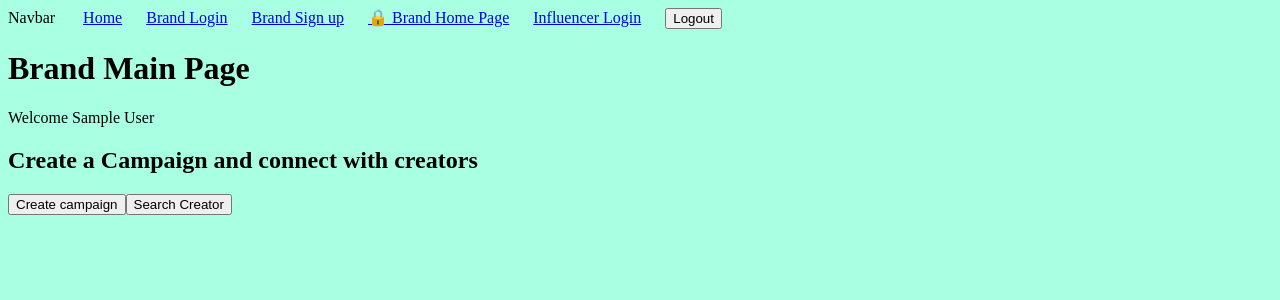
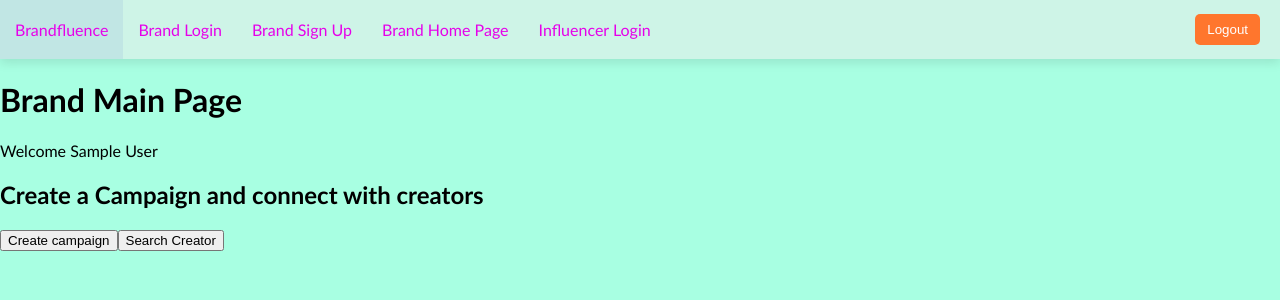
Before and after one commit to eagleeye0/eagleeye0.github.io, a React (Create React App) app: page /brand in a window 1280 px wide. Shown: the top 300 px of the page. Built offline with nearby package versions, Linux system fonts and the light colour scheme; sample sign-in values are in the browser's storage.

Commit message:
Add design to navbar

```diff
--- a/public/css/style.css
+++ b/public/css/style.css
@@ -1 +1,5 @@
 /* Global CSS */
+body {
+  margin: 0;
+  font-family:'Trebuchet MS', 'Lucida Sans Unicode', 'Lucida Grande', 'Lucida Sans', Arial, sans-serif;
+}
--- /dev/null
+++ b/src/components/molecules/navbar.css
@@ -0,0 +1,43 @@
+/* Navbar.css */
+.navbar {
+    display: flex;
+    justify-content: space-between;
+    align-items: center;
+    /* width: 100vw; Full width */
+    background-color: rgba(236, 236, 236, 0.562); /* Deep Purple */
+    padding: 0 20px 0 0;
+    color: white;
+    box-shadow: 0px 4px 10px rgba(0, 0, 0, 0.1);
+}
+
+.nav-links {
+    display: flex;
+    gap: 0;
+}
+
+.nav-links a {
+    color: rgb(230, 0, 234);
+    text-decoration: none;
+    /* font-weight: 500; */
+    font-size: 16px;
+    padding: 20px 15px;
+    transition: background-color 0.3s ease;
+}
+
+.nav-links a:hover {
+    background-color: rgba(138, 177, 214, 0.2);
+}
+
+.logout-btn {
+    background-color: rgb(255, 118, 45);
+    color: white;
+    border: none;
+    padding: 8px 12px;
+    cursor: pointer;
+    border-radius: 5px;
+    transition: background-color 0.3s ease;
+}
+
+.logout-btn:hover {
+    background-color: darkred;
+}
--- /dev/null
+++ b/src/components/molecules/navbar.jsx
@@ -0,0 +1,34 @@
+import React from "react";
+import { useDispatch, useSelector } from "react-redux";
+import { logoutUser } from "../../redux/slices/brandAuthSlice";
+import { Link, useNavigate } from "react-router-dom";
+import "./navbar.css";
+
+export default function Navbar() {
+  const dispatch = useDispatch();
+  const navigate = useNavigate();
+  const user = useSelector((state) => state.auth.user); // Check if user is logged in
+
+  const handleLogout = (e) => {
+    e.preventDefault();
+    dispatch(logoutUser());
+    navigate("/"); // Redirect to home after logout
+  };
+
+  return (
+    <nav className="navbar">
+      <div className="nav-links">
+        <Link to="/">Brandfluence</Link>
+        <Link to="/brand-login">Brand Login</Link>
+        <Link to="/brand-signup">Brand Sign Up</Link>
+        <Link to="/brand">Brand Home Page</Link>
+        <Link to="/influencer-login">Influencer Login</Link>
+      </div>
+      {user && (
+        <button className="logout-btn" onClick={handleLogout}>
+          Logout
+        </button>
+      )}
+    </nav>
+  );
+}
--- a/src/components/navbar.jsx
+++ /dev/null
@@ -1,31 +0,0 @@
-import React from "react";
-import { useDispatch, useSelector } from "react-redux";
-import { logoutUser } from "../redux/slices/brandAuthSlice";
-
-export default function Navbar() {
-    const dispatch = useDispatch();
-
-    const logout = (e) => {
-        e.preventDefault();
-        dispatch(logoutUser({ }));
-      };
-
-    return <>
-        <div>
-            Navbar
-            &nbsp;&nbsp;&nbsp;&nbsp;&nbsp;&nbsp;
-            <a href="/">Home</a>
-            &nbsp;&nbsp;&nbsp;&nbsp;&nbsp;&nbsp;
-            {/* <a href="/shop">Shop</a> */}
-            <a href="/brand-login">Brand Login</a>
-            &nbsp;&nbsp;&nbsp;&nbsp;&nbsp;&nbsp;
-            <a href="/brand-signup">Brand Sign up</a>
-            &nbsp;&nbsp;&nbsp;&nbsp;&nbsp;&nbsp;
-            <a href="/brand">🔒 Brand Home Page</a>
-            &nbsp;&nbsp;&nbsp;&nbsp;&nbsp;&nbsp;
-            <a href="/influencer-login">Influencer Login</a>
-            &nbsp;&nbsp;&nbsp;&nbsp;&nbsp;&nbsp;
-            <button onClick={logout}>Logout</button>
-        </div>
-    </>
-}
--- a/src/pages/brand/brand.jsx
+++ b/src/pages/brand/brand.jsx
@@ -2,7 +2,7 @@
 import { useDispatch, useSelector } from "react-redux";
 import { useNavigate } from "react-router-dom";
 import { loginUser } from "../../redux/slices/brandAuthSlice";
-import Navbar from "../../components/navbar";
+import Navbar from "../../components/molecules/navbar";
 
 export default function Brand() {
   const { loading, error, user } = useSelector((state) => state.auth);
--- a/src/pages/brand/brandLogin.jsx
+++ b/src/pages/brand/brandLogin.jsx
@@ -2,7 +2,7 @@
 import { useDispatch, useSelector } from "react-redux";
 import { useNavigate } from "react-router-dom";
 import { loginUser } from "../../redux/slices/brandAuthSlice";
-import Navbar from "../../components/navbar";
+import Navbar from "../../components/molecules/navbar";
 
 export default function Login() {
   const [email, setEmail] = useState("");
--- a/src/pages/brand/brandSignup.jsx
+++ b/src/pages/brand/brandSignup.jsx
@@ -2,7 +2,7 @@
 import { useDispatch, useSelector } from "react-redux";
 import { useNavigate } from "react-router-dom";
 import { registerUser } from "../../redux/slices/brandAuthSlice";
-import Navbar from "../../components/navbar";
+import Navbar from "../../components/molecules/navbar";
 
 export default function SignUp() {
   const [name, setName] = useState("");
--- a/src/pages/brand/createCampaign.jsx
+++ b/src/pages/brand/createCampaign.jsx
@@ -1,6 +1,6 @@
 import { useState } from "react";
 import { useSelector } from "react-redux";
-import Navbar from "../../components/navbar";
+import Navbar from "../../components/molecules/navbar";
 
 export default function Brand() {
   const { loading, error, user } = useSelector((state) => state.auth);
--- a/src/pages/brand/findCreator.jsx
+++ b/src/pages/brand/findCreator.jsx
@@ -1,6 +1,6 @@
 import { useState } from "react";
 import { useSelector } from "react-redux";
-import Navbar from "../../components/navbar";
+import Navbar from "../../components/molecules/navbar";
 
 export default function FindCreator() {
   const { loading, error, user } = useSelector((state) => state.auth);
--- a/src/pages/home.jsx
+++ b/src/pages/home.jsx
@@ -1,5 +1,5 @@
 import React from "react";
-import Navbar from "../components/navbar";
+import Navbar from "../components/molecules/navbar";
 import "./home.css";
 
 export default function Home() {
--- a/src/pages/influencer/influencerLogin.jsx
+++ b/src/pages/influencer/influencerLogin.jsx
@@ -1,5 +1,5 @@
 import React from "react";
-import Navbar from "../../components/navbar";
+import Navbar from "../../components/molecules/navbar";
 
 export default function Shop() {
 
```
Also changed, not shown: src/redux/slices/influencerAuthSlice.js (added, +106 -0 lines).
